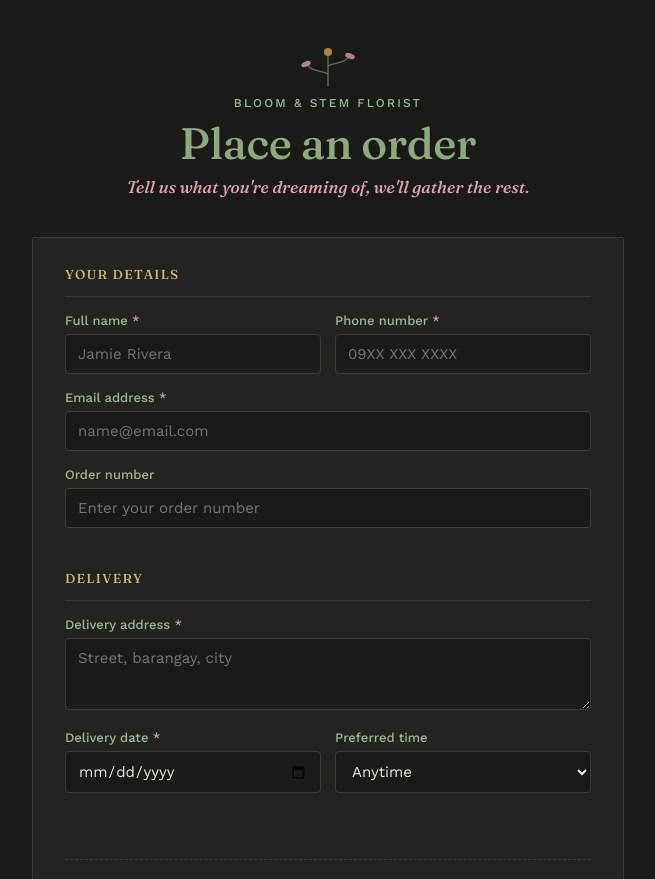
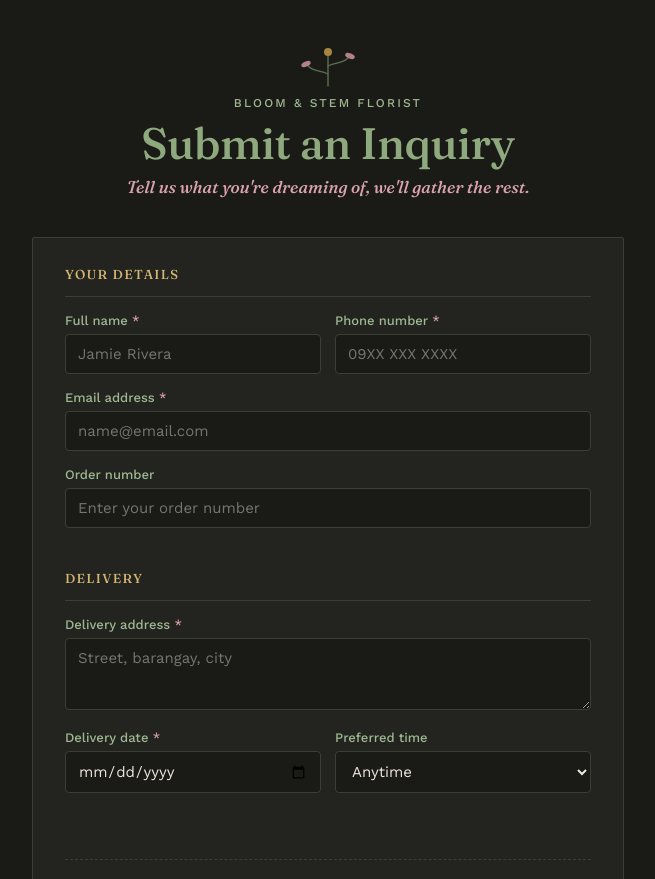
Before and after one commit to cyberpen007/Bloom-Stem, a plain HTML site: page flower-order-form_2.html in a window 1280 px wide. Shown: the top 879 px of the page, without its empty margins (312-967 px from the left). Drawn offline with nearby package versions, Linux system fonts and the light colour scheme.

```diff
--- a/flower-order-form_2.html
+++ b/flower-order-form_2.html
@@ -216,7 +216,7 @@
       <circle cx="60" cy="4" r="4" fill="#A9863F"/>
     </svg>
     <p class="eyebrow">Bloom &amp; Stem Florist</p>
-    <h1>Place an order</h1>
+    <h1>Submit an Inquiry</h1>
     <p class="tagline">Tell us what you're dreaming of, we'll gather the rest.</p>
   </header>
 
```
